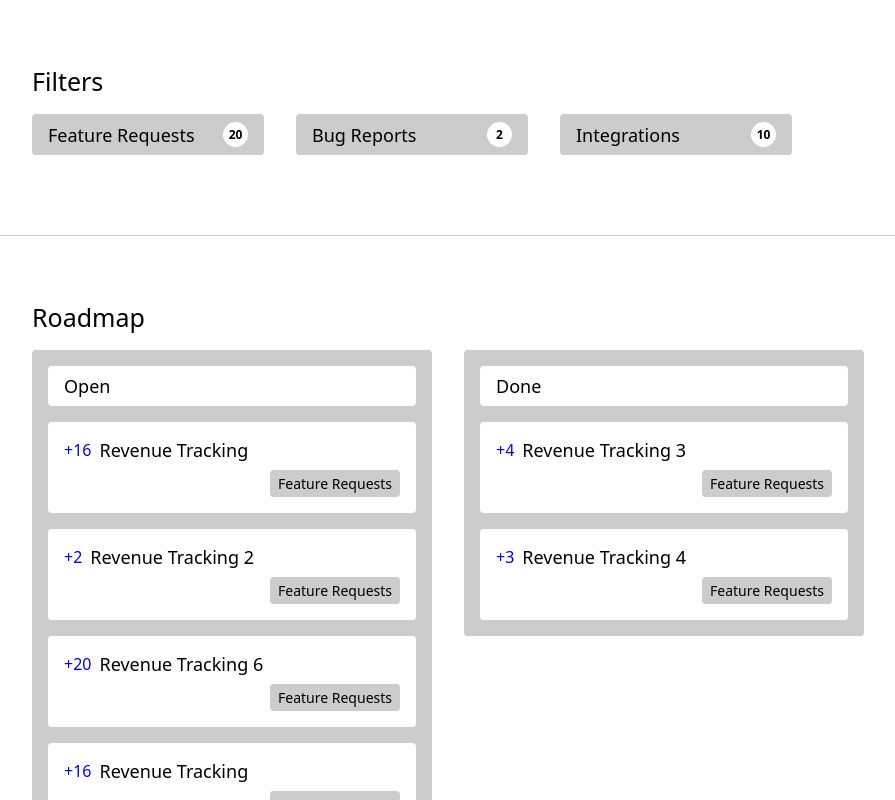
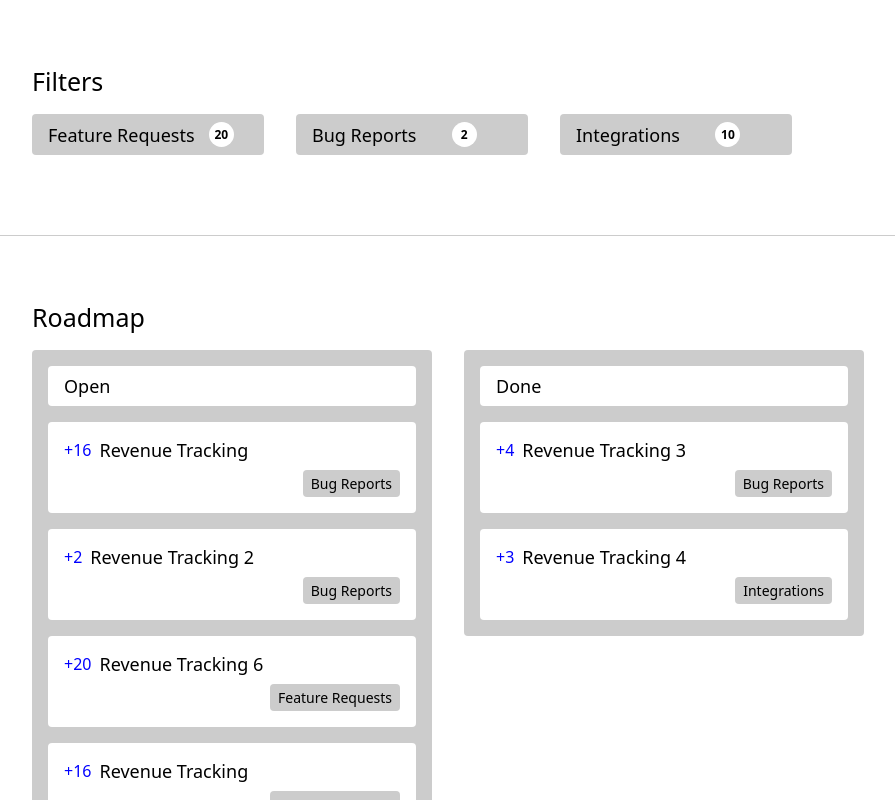
Before and after one commit to Acquahub/agua-roadmap, a React (Create React App) app: page / in a window 1280 px wide. Shown: the whole page, without its empty margins (48-943 px from the left). Built offline with nearby package versions, Linux system fonts and the light colour scheme.

Commit message:
filtros on

```diff
--- a/src/App.js
+++ b/src/App.js
@@ -1,4 +1,5 @@
 import './App.css';
+import React, {useState} from 'react';
 import Filters from './layouts/filters';
 import RoadMap from './layouts/roadmap';
 
@@ -10,72 +11,84 @@ const filters = [
 
 const features = [
   {
+    id: 1,
+    title: 'Revenue Tracking',
+    tag: 'Bug Reports',
+    status: 'Open',
+    votes: 16
+  },
+  {
+    id: 2,
+    title: 'Revenue Tracking 2',
+    tag: 'Bug Reports',
+    status: 'Open',
+    votes: 2
+  },
+  {
+    id:3,
+    title: 'Revenue Tracking 3',
+    tag: 'Bug Reports',
+    status: 'Done',
+    votes: 4
+  },
+  {
+    id: 4,
+    title: 'Revenue Tracking 4',
+    tag: 'Integrations',
+    status: 'Done',
+    votes: 3
+  },
+  {
+    id: 5,
+    title: 'Revenue Tracking 5',
+    tag: 'Integrations',
+    status: 'In Progress',
+    votes: 10
+  },
+  {
+    id: 6,
+    title: 'Revenue Tracking 6',
+    tag: 'Feature Requests',
+    status: 'Open',
+    votes: 20
+  },
+  {
+    id: 7,
     title: 'Revenue Tracking',
     tag: 'Feature Requests',
     status: 'Open',
     votes: 16
   },
   {
+    id: 8,
     title: 'Revenue Tracking 2',
     tag: 'Feature Requests',
     status: 'Open',
     votes: 2
   },
   {
-    title: 'Revenue Tracking 3',
-    tag: 'Feature Requests',
-    status: 'Done',
-    votes: 4
-  },
-  {
-    title: 'Revenue Tracking 4',
-    tag: 'Feature Requests',
-    status: 'Done',
-    votes: 3
-  },
-  {
-    title: 'Revenue Tracking 5',
-    tag: 'Feature Requests',
-    status: 'In Progress',
-    votes: 10
-  },
-  {
-    title: 'Revenue Tracking 6',
-    tag: 'Feature Requests',
-    status: 'Open',
-    votes: 20
-  },
-  {
-    title: 'Revenue Tracking',
-    tag: 'Feature Requests',
-    status: 'Open',
-    votes: 16
-  },
-  {
-    title: 'Revenue Tracking 2',
-    tag: 'Feature Requests',
-    status: 'Open',
-    votes: 2
-  },
-  {
+    id: 9,
     title: 'Revenue Tracking',
     tag: 'Feature Requests',
     status: 'Test',
     votes: 16
   },
   {
+    id: 10,
     title: 'Revenue Tracking 2',
     tag: 'Feature Requests',
     status: 'Test',
     votes: 2
   },
   {
+    id: 11,
     title: 'Revenue Tracking',
     tag: 'Feature Requests',
     status: 'Test',
     votes: 16
   },
   {
+    id:12,
     title: 'Revenue Tracking 2',
     tag: 'Feature Requests',
     status: 'Test',
@@ -84,10 +97,21 @@ const features = [
 ];
 
 function App() {
+
+  const [selectedFilter, setSelectedFilter] = useState(null);
+
+  const handleFilterSelect = (filterName) => {
+    setSelectedFilter(filterName);
+  };
+
+  const filteredFeatures = selectedFilter
+    ? features.filter((feature) => feature.tag === selectedFilter)
+    : features;
+
   return (
     <div className='containerApp'>
-      <Filters filters={filters} />
-      <RoadMap features={features} />
+      <Filters filters={filters} onSelectFilter={handleFilterSelect} />
+      <RoadMap features={filteredFeatures} />
     </div>
   );
 }
--- a/src/layouts/featuresList/index.js
+++ b/src/layouts/featuresList/index.js
@@ -12,7 +12,7 @@ export default function FeaturesList({ title, features }) {
       <div style={{ marginTop: 'var(--featurelist-margin)' }}>
         {features.map(feature => {
           return (
-            <Feature title={feature.title} votes={feature.votes} tag={feature.tag} />
+            <Feature key={feature.id} title={feature.title} votes={feature.votes} tag={feature.tag} />
           )
         })}
       </div>
--- a/src/layouts/filter/index.js
+++ b/src/layouts/filter/index.js
@@ -1,14 +1,16 @@
 import styles from './filter.module.css';
+import React from 'react';
 
 import Subtitle from '../../components/subtitle';
 import FeaturesAmount from '../../components/featuresAmount';
 
-export default function Filter({ title, amount }) {
+export default function Filter({  title, amount, onSelectFilter }) {
 
   return (
     <div className={styles['container']}>
       <Subtitle title={title} />
       <FeaturesAmount amount={amount} />
+      <div onClick={() => onSelectFilter(title)}> </div>
     </div>
   )
 }
--- a/src/layouts/filters/index.js
+++ b/src/layouts/filters/index.js
@@ -2,18 +2,25 @@ import styles from './filters.module.css';
 import SectionTitle from '../../components/sectionTitle';
 import Filter from '../filter';
 
-export default function Filters({ filters }) {
+
+export default function Filters({ filters, onSelectFilter }) {
   return (
     <div className={styles['container']}>
       <div style={{ marginLeft: 'var(--filter-margin)' }}>
         <SectionTitle title="Filters" />
       </div>
       <div className={styles['filtersContainer']}>
-        {filters.map((filter) => {
-          return (
-            <Filter title={filter.name} amount={filter.amount} />
-          );
-        })}
+        {filters.map((filter) => (
+          <div key={filter.name} onClick={() => onSelectFilter(filter.name)} className="filter">
+
+            <Filter
+            key={filter.name}
+            title={filter.name}
+            amount={filter.amount}
+            onSelectFilter={onSelectFilter}
+            />
+          </div>
+        ))}
       </div>
     </div>
   )
--- a/src/layouts/roadmap/index.js
+++ b/src/layouts/roadmap/index.js
@@ -1,11 +1,13 @@
 import styles from './roadmap.module.css';
 import SectionTitle from '../../components/sectionTitle';
-
+import React from 'react';
 import FeaturesList from '../featuresList';
 
 export default function RoadMap({ features }) {
 
   const statusFromFeatures = [...(new Set(features.map((feature) => feature.status)))];
+
+
 
   return (
     <div className={styles['container']}>
@@ -17,11 +19,13 @@ export default function RoadMap({ features }) {
           statusFromFeatures.map((status) => {
             const featuresWithStatus = features.filter((feature) => feature.status === status);
             return (
-              <FeaturesList title={status} features={featuresWithStatus} />
+              <FeaturesList key={status} title={status} features={featuresWithStatus} />
             );
           })
         }
       </div>
     </div>
   )
+
+
 }
```
